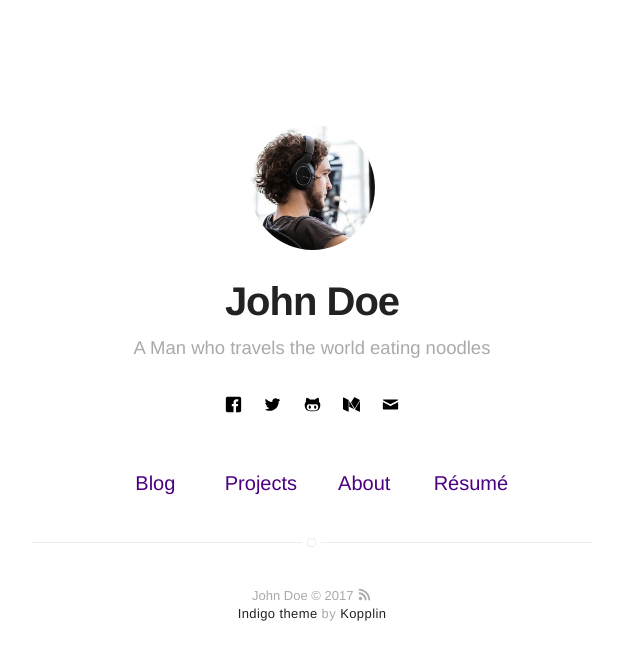
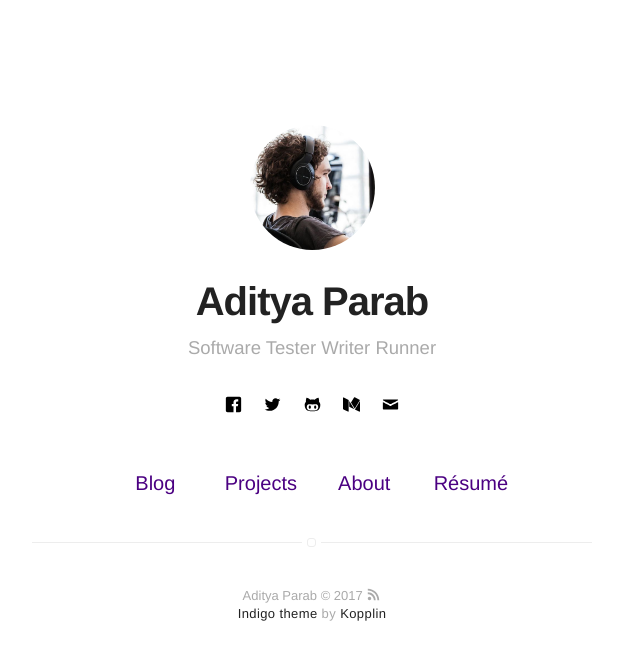
Before and after one commit to adiparab14/adiparab.github, a Jekyll site: the page built from index.html, in a window 1280 px wide. Shown: the top 660 px of the page, without its empty margins (328-968 px from the left). Built offline with Jekyll 4.4.1, drawn with Linux system fonts in a browser that asks for light colours.

Commit message:
Update _config.yml
Chnaged the name

```diff
--- a/_config.yml
+++ b/_config.yml
@@ -1,6 +1,6 @@
 # main text of home
-name: John Doe
-bio: A Man who travels the world eating noodles
+name: Aditya Parab
+bio: Software Tester  Writer  Runner
 
 # twitter summary info
 description: A blog about technology and stuff related
```
